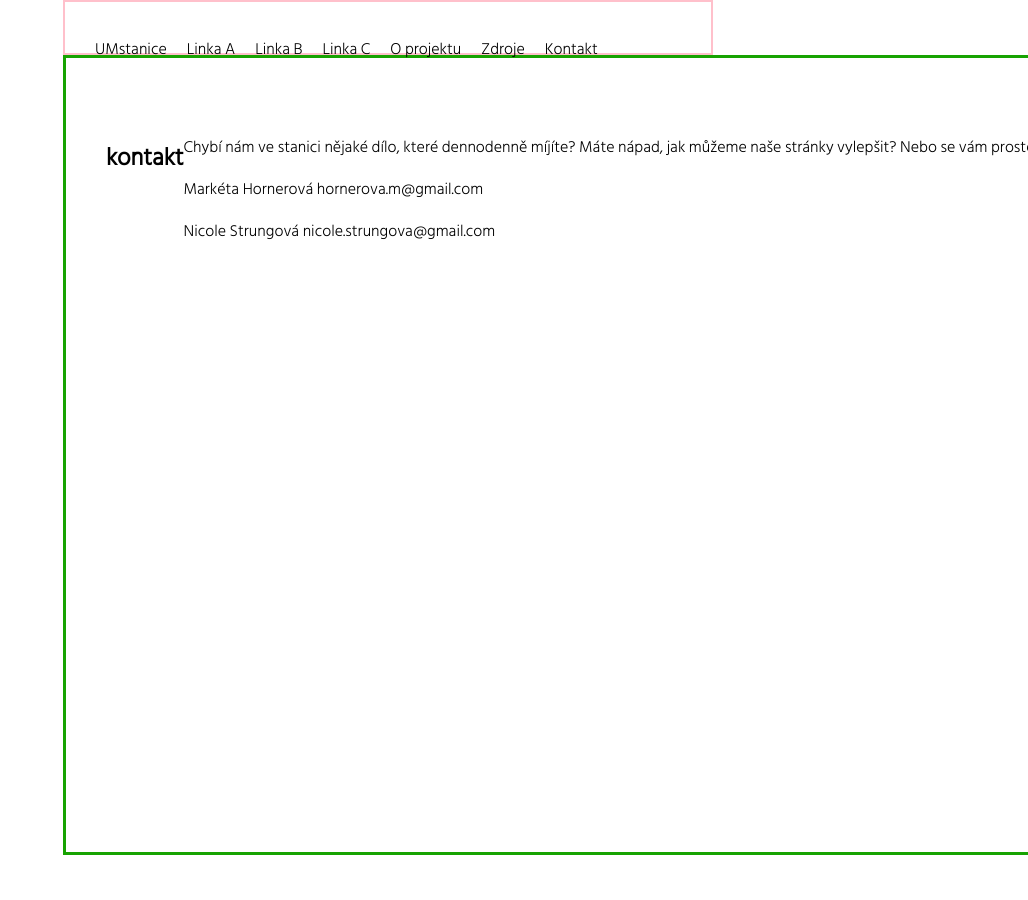
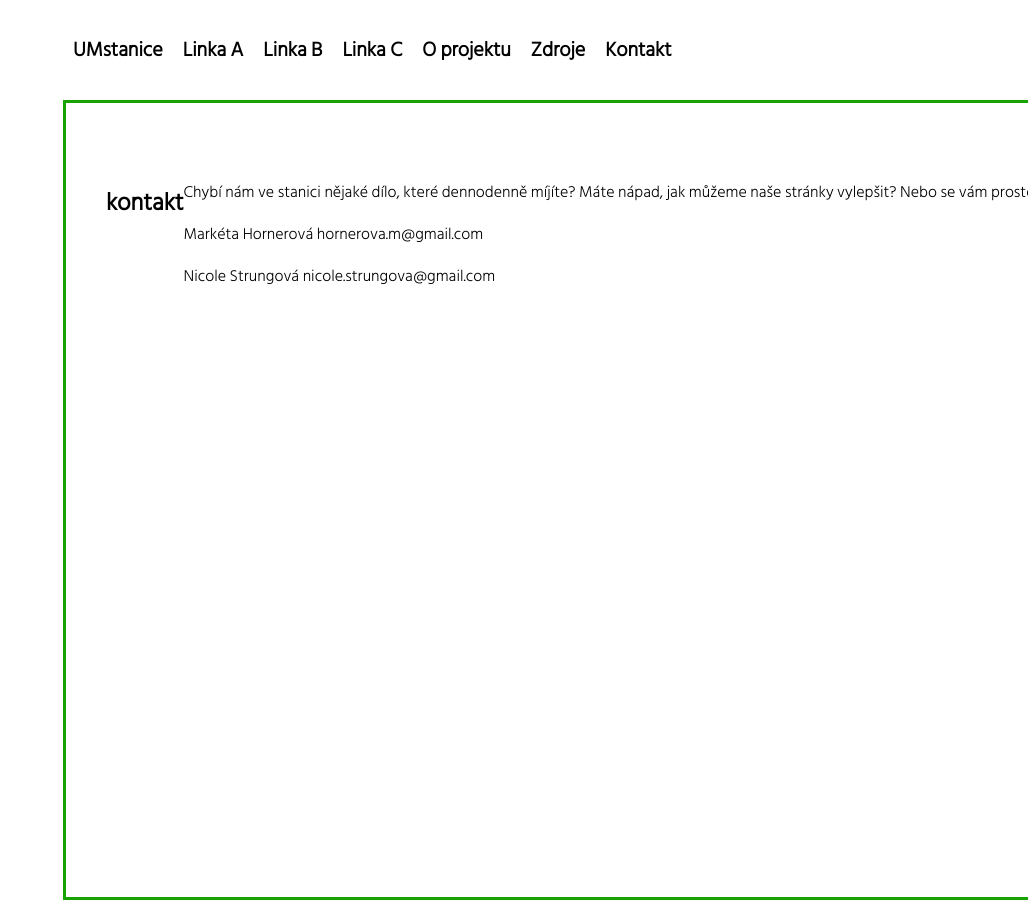
Before and after one commit to hrafil/UMetra_next.js, a Next.js app: page /contact in a window 1280 px wide. Shown: the top 900 px of the page, without its empty margins (252-1280 px from the left). Before the commit the page ends 855 px from the top, so only its background shows below. Built offline with nearby package versions, Linux system fonts and the light colour scheme.

Commit message:
Nastylovano ale nezavira se sam

```diff
--- a/components/Nav/Navbar.jsx
+++ b/components/Nav/Navbar.jsx
@@ -1,22 +1,8 @@
 import React from 'react';
-import styled from 'styled-components';
 import Burger from './Burger';
 
-const Nav = styled.nav`
-  width: 100%;
-  height: 55px;
-  border: 2px solid pink;
-  padding: 0 20px;
-  display: flex;
-  justify-content: space-between;
-`;
-
 const Navbar = () => {
-  return (
-    <Nav>
-      <Burger />
-    </Nav>
-  );
+  return <Burger />;
 };
 
 export default Navbar;
--- a/components/Nav/RightNav.jsx
+++ b/components/Nav/RightNav.jsx
@@ -10,9 +10,13 @@
   li {
     padding: 18px 10px;
     text-align: center;
+    font-size: 20px;
+    font-weight: bold;
   }
 
   @media (max-width: 768px) {
+    border: 3px solid #ffce2d;
+    margin-top: 0;
     flex-flow: column nowrap;
     background-color: white;
     position: fixed;
@@ -20,9 +24,8 @@
     top: 0;
     right: 0;
     height: 100vh;
-    width: 300px;
+    width: 100vw;
     padding-top: 3.5rem;
-    transition: transform 0.3s ease-in-out;
 
     li {
       color: #fff;
--- a/styles/Stations.module.css
+++ b/styles/Stations.module.css
@@ -2,7 +2,7 @@
   padding: 60px 40px 30px 40px;
   text-align: left;
   flex-wrap: wrap;
-  border: 3px solid #ffce2d;
+  /* border: 3px solid #ffce2d; */
 }
 
 .title {
```
